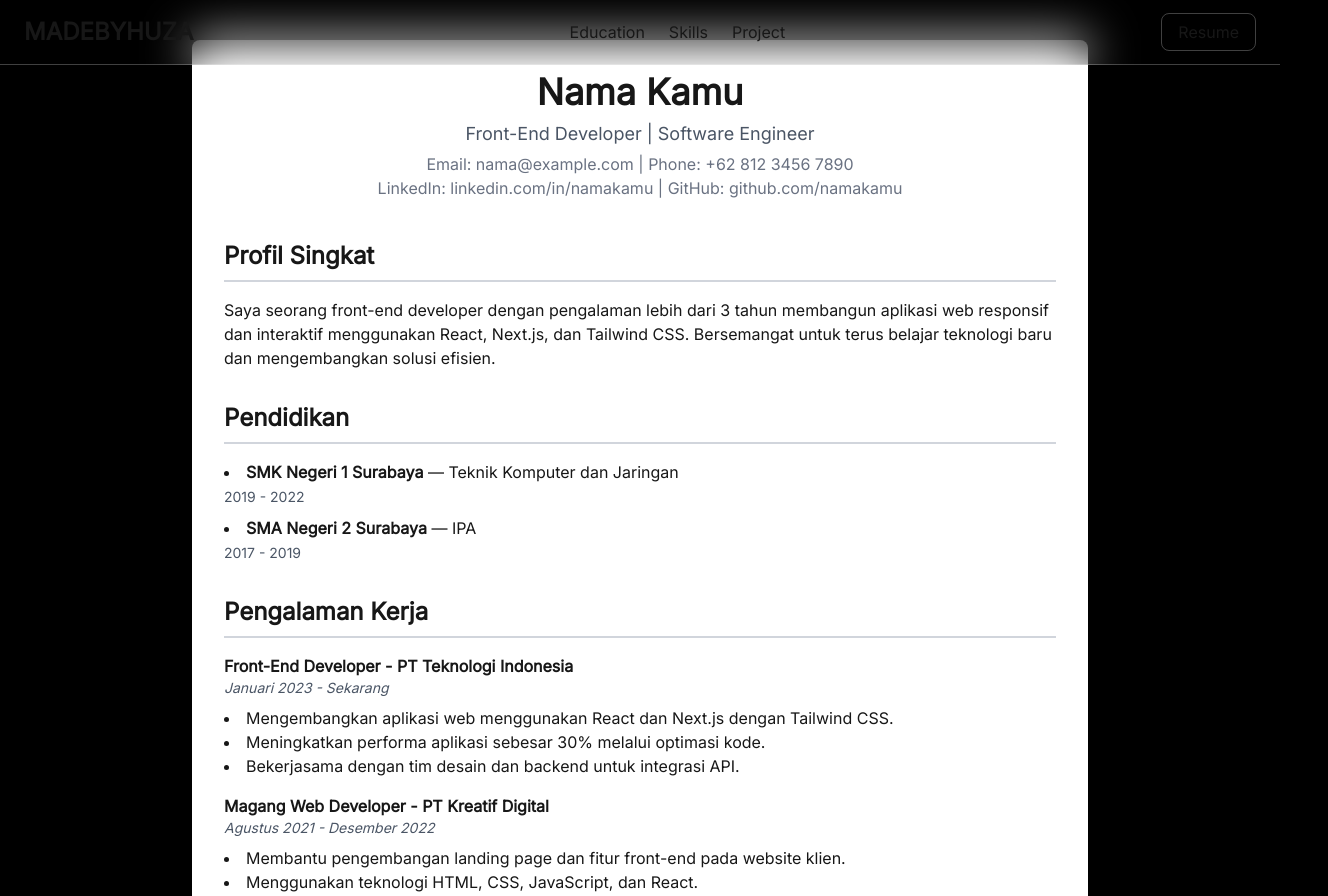
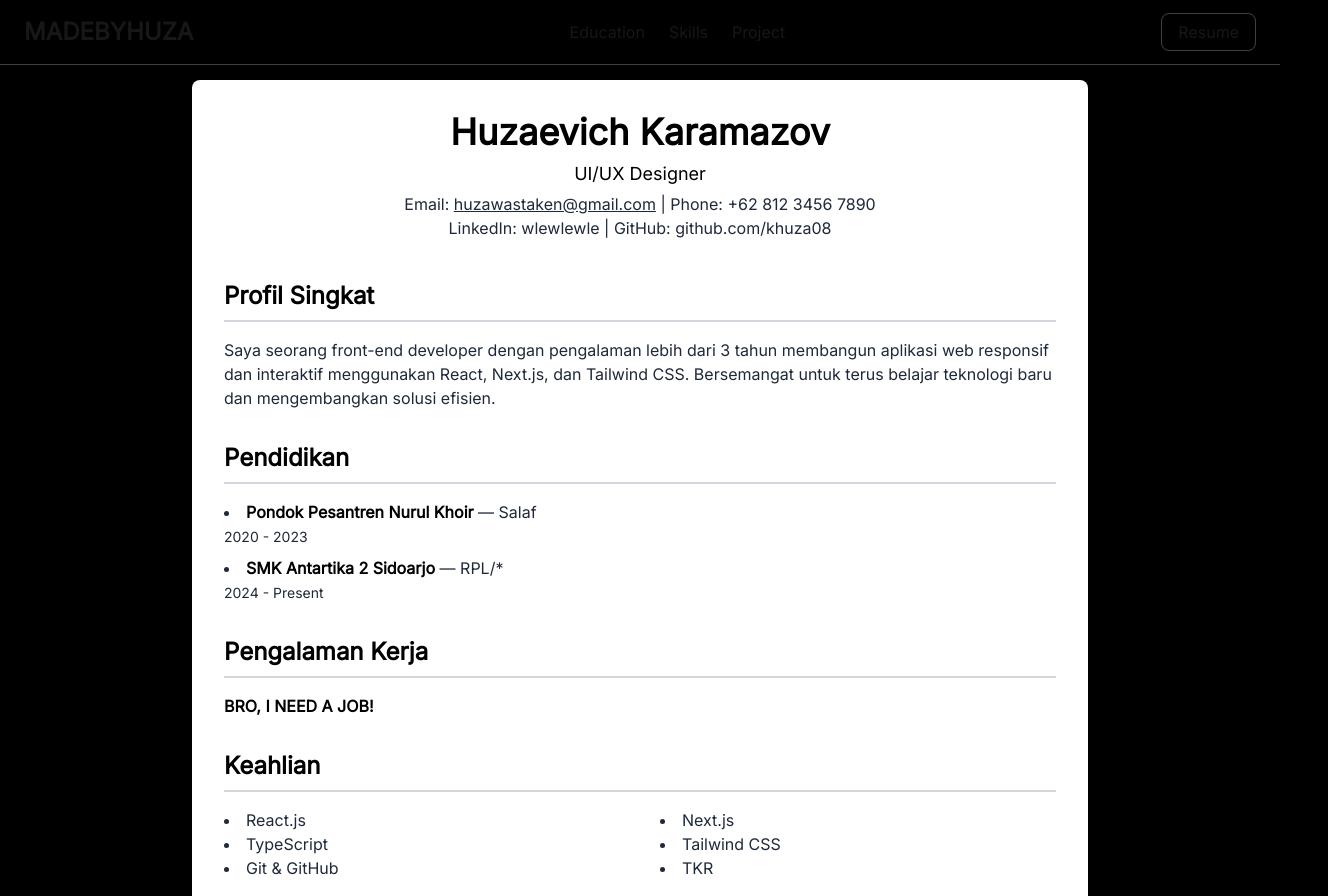
Before and after one commit to khuza08/portofolio, a Next.js app: page /pages/resume in a window 1280 px wide. Shown: the top 896 px of the page, 1328 px wide, since content can reach past the window. Built offline with nearby package versions, Linux system fonts and the light colour scheme.

Commit message:
update resume

```diff
--- a/app/pages/resume/page.tsx
+++ b/app/pages/resume/page.tsx
@@ -1,69 +1,74 @@
-// pages/resume.tsx
-import React from "react";
+'use client';
+
+import React, { useEffect } from "react";
+import AOS from "aos";
+import "aos/dist/aos.css";
 
 export default function Resume() {
+  useEffect(() => {
+    window.scrollTo(0, 0);
+    AOS.init({ duration: 1000 });
+  }, []);
+
   return (
-    <main className="max-w-4xl mx-auto p-8 bg-white rounded-lg shadow-md mt-10 mb-10">
-      <header className="mb-10 text-center">
-        <h1 className="text-4xl font-bold mb-2">Nama Kamu</h1>
-        <p className="text-lg text-gray-600">Front-End Developer | Software Engineer</p>
-        <p className="mt-1 text-gray-500">Email: nama@example.com | Phone: +62 812 3456 7890</p>
-        <p className="text-gray-500">LinkedIn: linkedin.com/in/namakamu | GitHub: github.com/namakamu</p>
+    <main className="max-w-4xl mx-auto p-8 bg-white rounded-lg shadow-md mt-20 mb-10" data-aos="flip-up">
+      <header
+        className="mb-10 text-center"
+        data-aos="fade-up"
+      >
+        <h1 className="text-black text-4xl font-bold mb-2">Huzaevich Karamazov</h1>
+        <p className="text-lg text-black">UI/UX Designer</p>
+        <p className="mt-1 text-gray-800">Email: <a href="mailto:huzawastaken@gmail.com" className="underline">huzawastaken@gmail.com</a> | Phone: +62 812 3456 7890</p>
+        <p className="text-gray-800">LinkedIn: wlewlewle | GitHub: github.com/khuza08</p>
       </header>
 
-      <section className="mb-8">
-        <h2 className="text-2xl font-semibold border-b-2 border-gray-300 pb-2 mb-4">Profil Singkat</h2>
-        <p>
+      <section
+        className="mb-8"
+        data-aos="fade-down"
+      >
+        <h2 className="text-2xl font-semibold border-b-2 border-gray-300 pb-2 mb-4 text-black">Profil Singkat</h2>
+        <p className="text-gray-800">
           Saya seorang front-end developer dengan pengalaman lebih dari 3 tahun membangun aplikasi web responsif dan interaktif menggunakan React, Next.js, dan Tailwind CSS. Bersemangat untuk terus belajar teknologi baru dan mengembangkan solusi efisien.
         </p>
       </section>
 
-      <section className="mb-8">
-        <h2 className="text-2xl font-semibold border-b-2 border-gray-300 pb-2 mb-4">Pendidikan</h2>
+      <section
+        className="mb-8"
+        data-aos="fade-down"
+      >
+        <h2 className="text-2xl font-semibold border-b-2 border-gray-300 pb-2 mb-4 text-black">Pendidikan</h2>
         <ul className="list-disc list-inside space-y-2">
-          <li>
-            <strong>SMK Negeri 1 Surabaya</strong> — Teknik Komputer dan Jaringan <br />
-            <span className="text-gray-600 text-sm">2019 - 2022</span>
+          <li className="text-gray-800">
+            <strong className="text-black">Pondok Pesantren Nurul Khoir</strong> — Salaf <br />
+            <span className="text-gray-800 text-sm">2020 - 2023</span>
           </li>
-          <li>
-            <strong>SMA Negeri 2 Surabaya</strong> — IPA <br />
-            <span className="text-gray-600 text-sm">2017 - 2019</span>
+          <li className="text-gray-800">
+            <strong className="text-black">SMK Antartika 2 Sidoarjo</strong> — RPL/* <br />
+            <span className="text-gray-800 text-sm">2024 - Present</span>
           </li>
         </ul>
       </section>
 
-      <section className="mb-8">
-        <h2 className="text-2xl font-semibold border-b-2 border-gray-300 pb-2 mb-4">Pengalaman Kerja</h2>
-        <ul className="space-y-4">
-          <li>
-            <h3 className="font-bold">Front-End Developer - PT Teknologi Indonesia</h3>
-            <p className="italic text-gray-600 text-sm">Januari 2023 - Sekarang</p>
-            <ul className="list-disc list-inside mt-2">
-              <li>Mengembangkan aplikasi web menggunakan React dan Next.js dengan Tailwind CSS.</li>
-              <li>Meningkatkan performa aplikasi sebesar 30% melalui optimasi kode.</li>
-              <li>Bekerjasama dengan tim desain dan backend untuk integrasi API.</li>
-            </ul>
-          </li>
-          <li>
-            <h3 className="font-bold">Magang Web Developer - PT Kreatif Digital</h3>
-            <p className="italic text-gray-600 text-sm">Agustus 2021 - Desember 2022</p>
-            <ul className="list-disc list-inside mt-2">
-              <li>Membantu pengembangan landing page dan fitur front-end pada website klien.</li>
-              <li>Menggunakan teknologi HTML, CSS, JavaScript, dan React.</li>
-            </ul>
-          </li>
-        </ul>
+      <section
+        className="mb-8"
+        data-aos="fade-down"
+      >
+        <h2 className="text-2xl font-semibold border-b-2 border-gray-300 pb-2 mb-4 text-black">Pengalaman Kerja</h2>
+        <h1 className="text-black font-bold">BRO, I NEED A JOB!</h1>
       </section>
 
-      <section className="mb-8">
-        <h2 className="text-2xl font-semibold border-b-2 border-gray-300 pb-2 mb-4">Keahlian</h2>
+      <section
+        className="mb-8"
+        data-aos="fade-up"
+      >
+        <h2 className="text-2xl font-semibold border-b-2 border-gray-300 pb-2 mb-4 text-black">Keahlian</h2>
         <ul className="list-disc list-inside grid grid-cols-2 gap-x-10">
-          <li>React.js</li>
-          <li>Next.js</li>
-          <li>TypeScript</li>
-          <li>Tailwind CSS</li>
-          <li>Git & GitHub</li>
-          <li>REST API Integration</li>
+          <li className="text-gray-800">React.js</li>
+          <li className="text-gray-800">Next.js</li>
+          <li className="text-gray-800">TypeScript</li>
+          <li className="text-gray-800">Tailwind CSS</li>
+          <li className="text-gray-800">Git & GitHub</li>
+          <li className="text-gray-800">TKR</li>
         </ul>
       </section>
     </main>
```
